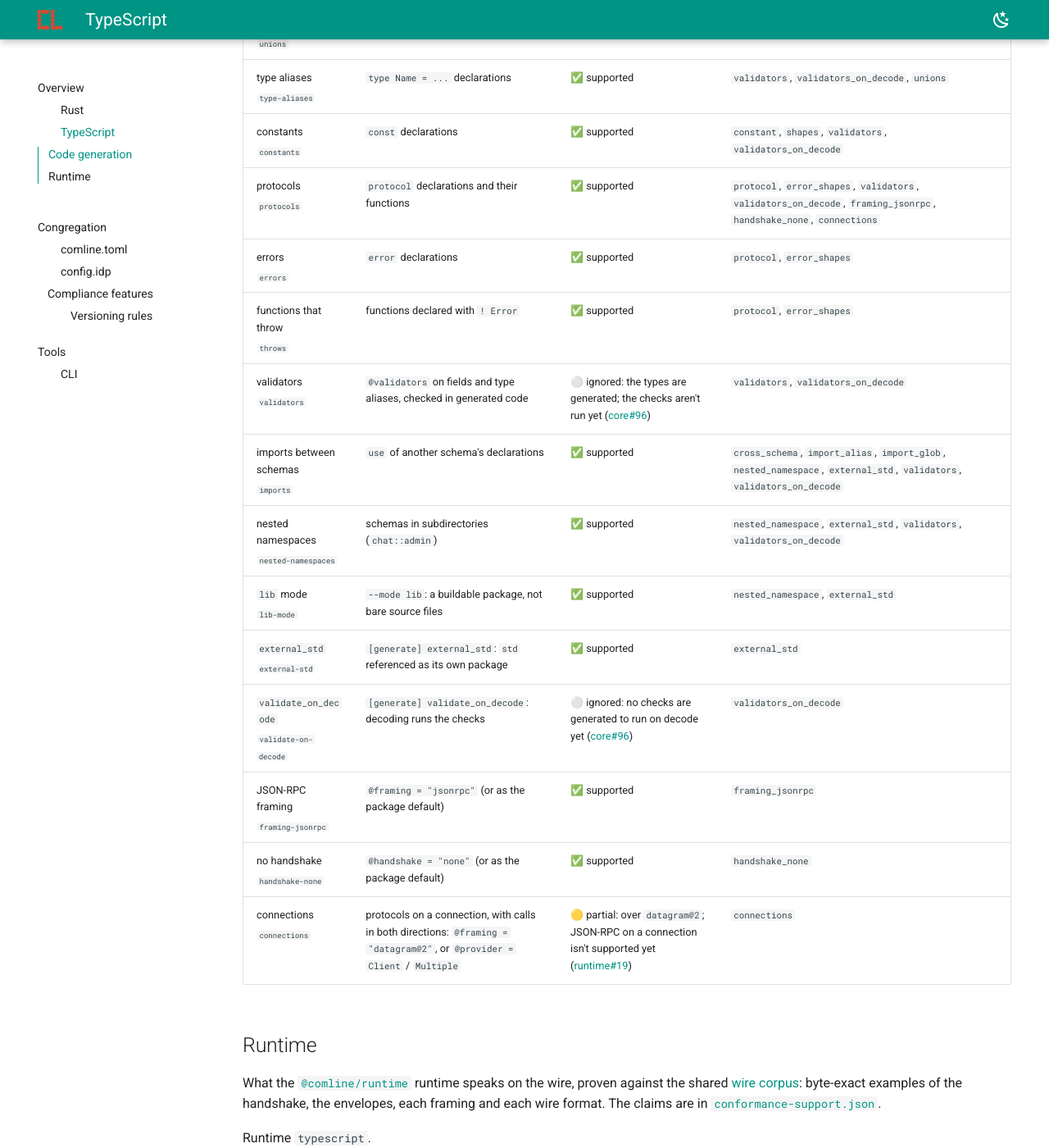
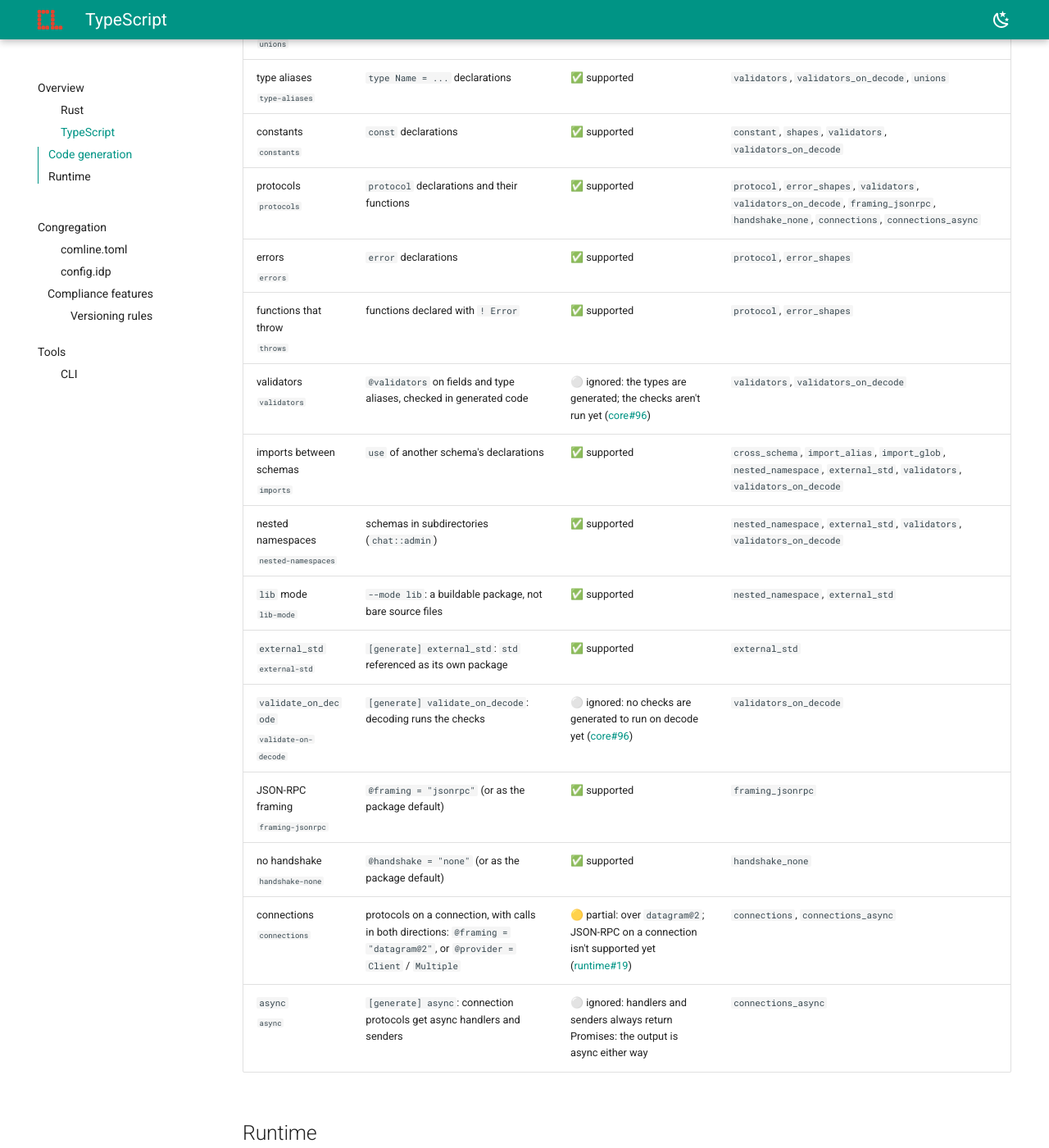
Before and after one commit to ComlineProject/docs, an MkDocs documentation site: the page built from docs/docs/reference/languages/typescript.md, in a window 1280 px wide and 1400 px high, scrolled down 1072 px. Shown: the whole window at 82% size. Built offline with MkDocs 1.6.1 and Material for MkDocs 9.7.7, drawn with Linux system fonts in a browser that asks for light colours; the version menu is left out.

Commit message:
docs: sync the language pages: the async row

```diff
--- a/docs/docs/reference/languages/typescript.md
+++ b/docs/docs/reference/languages/typescript.md
@@ -25,7 +25,7 @@ Generator `typescript#5.0`.
 | unions <br><sub>`unions`</sub> | `union(A B ...)` types | ✅ supported | `unions` |
 | type aliases <br><sub>`type-aliases`</sub> | `type Name = ...` declarations | ✅ supported | `validators`, `validators_on_decode`, `unions` |
 | constants <br><sub>`constants`</sub> | `const` declarations | ✅ supported | `constant`, `shapes`, `validators`, `validators_on_decode` |
-| protocols <br><sub>`protocols`</sub> | `protocol` declarations and their functions | ✅ supported | `protocol`, `error_shapes`, `validators`, `validators_on_decode`, `framing_jsonrpc`, `handshake_none`, `connections` |
+| protocols <br><sub>`protocols`</sub> | `protocol` declarations and their functions | ✅ supported | `protocol`, `error_shapes`, `validators`, `validators_on_decode`, `framing_jsonrpc`, `handshake_none`, `connections`, `connections_async` |
 | errors <br><sub>`errors`</sub> | `error` declarations | ✅ supported | `protocol`, `error_shapes` |
 | functions that throw <br><sub>`throws`</sub> | functions declared with `! Error` | ✅ supported | `protocol`, `error_shapes` |
 | validators <br><sub>`validators`</sub> | `@validators` on fields and type aliases, checked in generated code | ⚪ ignored: the types are generated; the checks aren't run yet ([core#96](https://github.com/ComlineProject/core/issues/96)) | `validators`, `validators_on_decode` |
@@ -36,7 +36,8 @@ Generator `typescript#5.0`.
 | `validate_on_decode` <br><sub>`validate-on-decode`</sub> | `[generate] validate_on_decode`: decoding runs the checks | ⚪ ignored: no checks are generated to run on decode yet ([core#96](https://github.com/ComlineProject/core/issues/96)) | `validators_on_decode` |
 | JSON-RPC framing <br><sub>`framing-jsonrpc`</sub> | `@framing = "jsonrpc"` (or as the package default) | ✅ supported | `framing_jsonrpc` |
 | no handshake <br><sub>`handshake-none`</sub> | `@handshake = "none"` (or as the package default) | ✅ supported | `handshake_none` |
-| connections <br><sub>`connections`</sub> | protocols on a connection, with calls in both directions: `@framing = "datagram@2"`, or `@provider = Client` / `Multiple` | 🟡 partial: over `datagram@2`; JSON-RPC on a connection isn't supported yet ([runtime#19](https://github.com/ComlineProject/runtime/issues/19)) | `connections` |
+| connections <br><sub>`connections`</sub> | protocols on a connection, with calls in both directions: `@framing = "datagram@2"`, or `@provider = Client` / `Multiple` | 🟡 partial: over `datagram@2`; JSON-RPC on a connection isn't supported yet ([runtime#19](https://github.com/ComlineProject/runtime/issues/19)) | `connections`, `connections_async` |
+| `async` <br><sub>`async`</sub> | `[generate] async`: connection protocols get async handlers and senders | ⚪ ignored: handlers and senders always return Promises: the output is async either way | `connections_async` |
 
 <!-- codegen:end -->
 
```
Also changed, not shown: docs/docs/reference/languages/index.md (+1 -0 lines), docs/docs/reference/languages/rust.md (+3 -2 lines).
